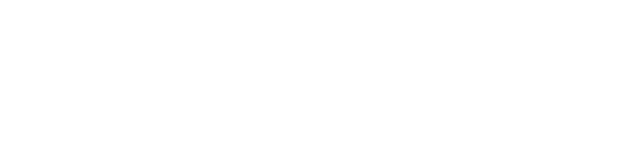
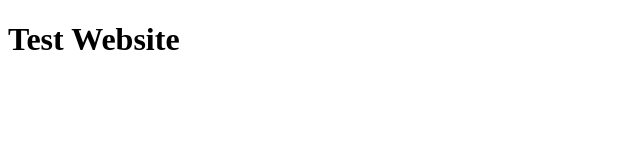
Before and after one commit to gmarkmananquil/gmarkmananquil.github.io, a plain HTML site: page index.html in a window 1280 px wide. Shown: the whole page, without its empty margins (0-640 px from the left). Drawn offline with Linux system fonts and the light colour scheme.

Commit message:
Test content

```diff
--- a/index.html
+++ b/index.html
@@ -8,6 +8,6 @@
     <title>Document</title>
 </head>
 <body>
-
+    <h1> Test Website</h1>
 </body>
 </html>
```
